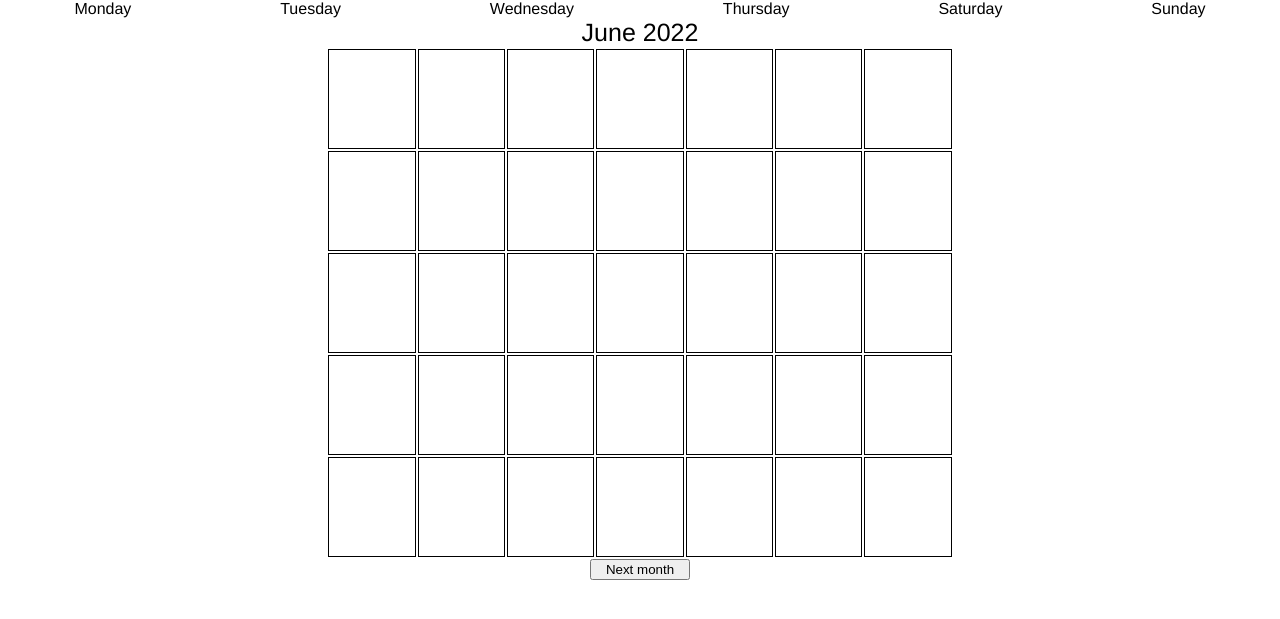
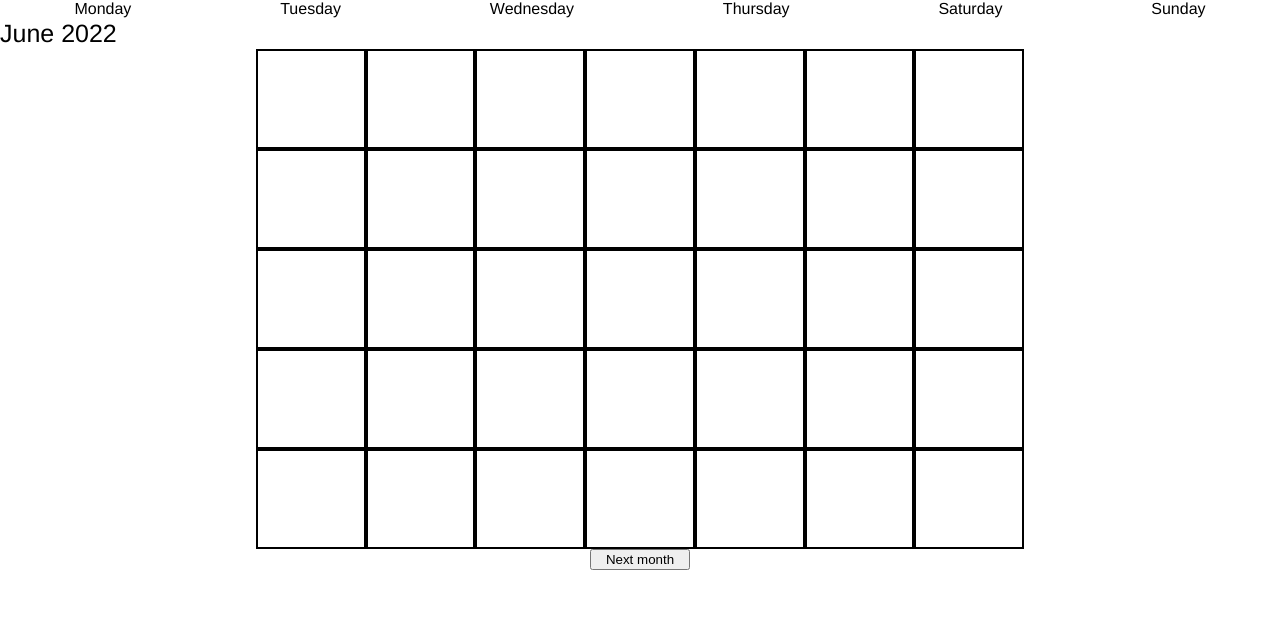
Before and after one commit to pherjung/quai1, a Django app: page /calendar/ in a window 1280 px wide. Shown: the part 51-670 px from the top of the page. Run offline with Django 4.2, Linux system fonts and the light colour scheme; the visitor is signed in with stand-in values (Sample User, id 1); data that the repository does not hold is empty; parts of the project's set-up code (start-up, migrations or seed data) failed here and were passed over.

Commit message:
Use div as table

```diff
--- a/src/calendrier/static/calendrier/scripts.js
+++ b/src/calendrier/static/calendrier/scripts.js
@@ -15,7 +15,7 @@
 
 function next_month(){
   const csrftoken = getCookie('csrftoken');
-  var next = $('table').last();
+  var next = $('.table-calendar').last();
   console.log(next.attr('id'));
   $.ajax({
     type: 'POST',
--- a/src/calendrier/static/calendrier/styles.css
+++ b/src/calendrier/static/calendrier/styles.css
@@ -81,12 +81,25 @@
     margin-right: auto;
     padding-left: 2%;
   }
+
 }
 
 @media screen and (min-width: 600px) {
-  .calendar {
-    width: 70%;
+  .table-calendar {
+    display: table;
+    width: 60%;
     margin: auto;
+    table-layout: fixed;
+  }
+
+  .week {
+    display: table-row;
+    height: 100px;
+  }
+
+  #cell {
+    display: table-cell;
+    border: 2px solid black;
   }
 
   .calendar.responsive {
@@ -133,8 +146,8 @@
 }
 
 .calendar p {
-  margin: auto;
-  text-align: center;
+  margin-top: 1px;
+  margin-bottom: 1px;
 }
 
 .month {
@@ -143,7 +156,10 @@
 }
 
 .date {
-  padding-bottom: 2px;
+  display: flex;
+  background-color: grey;
+}
+.date p {
   text-align: left;
 }
 
--- a/src/calendrier/templates/calendrier/cal.html
+++ b/src/calendrier/templates/calendrier/cal.html
@@ -1,11 +1,11 @@
 <div class="month"><p>{{ full_date|date:"F Y" }}</p></div>
-<table class="calendar" id="{{ next_month.0 }}-{{ next_month.1 }}">
+<div class="table-calendar" id="{{ next_month.0 }}-{{ next_month.1 }}">
   {% for week in events %}
-  <tr>
+  <div class="week">
     {% for shifts, accepted, validated, swaped, top_div, bottom_div in week %}
-      <td class="{{ shifts.date|date:"l_d_F_Y" }}" onclick="displayBlock(this, 'calendar')">
-        <div class='date'>
-          {{ shifts.date|date:"j" }}
+      <div id="cell" class="{{ shifts.date|date:"l_d_F_Y" }}" onclick="displayBlock(this, 'calendar')">
+        <div class={{ shifts|yesno:'date,' }}>
+          <p>{{ shifts.date|date:"j" }}</p>
           {% if accepted and validated %}
             <i class="fa-solid fa-arrow-right-arrow-left"></i>
             <div id="{{ swaped }}"></div>
@@ -17,10 +17,10 @@
           <p id='shift' class="{{ shifts.shift_name }}">{{ shifts.shift_name|truncatechars:5 }}</p>
           <p>{{ shifts.start_hour.time|default_if_none:"" }}</p>
           <p>{{ shifts.end_hour.time|default_if_none:"" }}</p>
-          <div class="{{ bottom_div }}"></div>
         </div>
-      </td>
+        <div class="{{ bottom_div }}"></div>
+      </div>
     {% endfor %}
-  </tr>
+  </div>
  {% endfor %}
-</table>
+</div>
```
